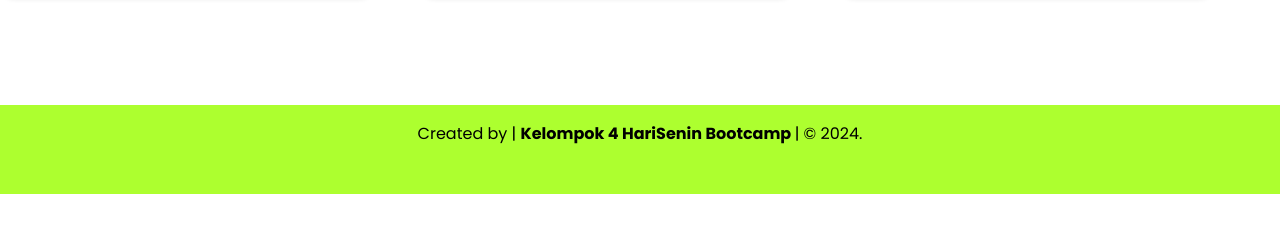
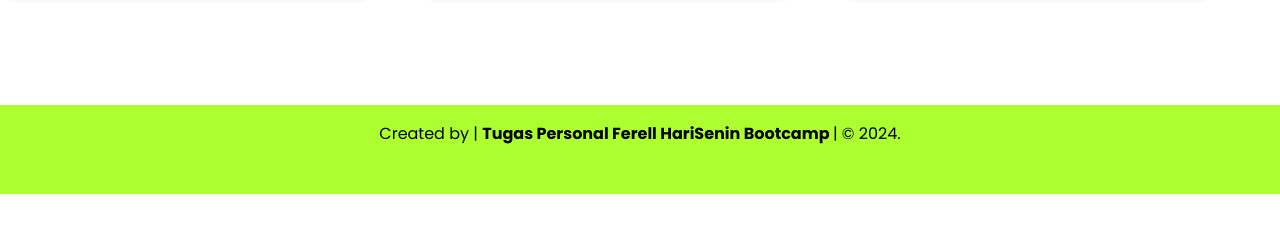
Before and after one commit to atlantaferell/TP-ImageSaerchJS, a plain HTML site: page index.html in a window 1280 px wide. Shown: the part 521-754 px from the top of the page. Drawn offline with Linux system fonts and the light colour scheme.

Commit message:
version1.2

```diff
--- a/index.html
+++ b/index.html
@@ -58,7 +58,8 @@
       <div class="credit">
         <p>
           Created by |
-          <a href="https://www.harisenin.com/">Kelompok 4 HariSenin Bootcamp </a
+          <a href="https://www.harisenin.com/"
+            >Tugas Personal Ferell HariSenin Bootcamp </a
           >| &copy; 2024.
         </p>
       </div>
```
